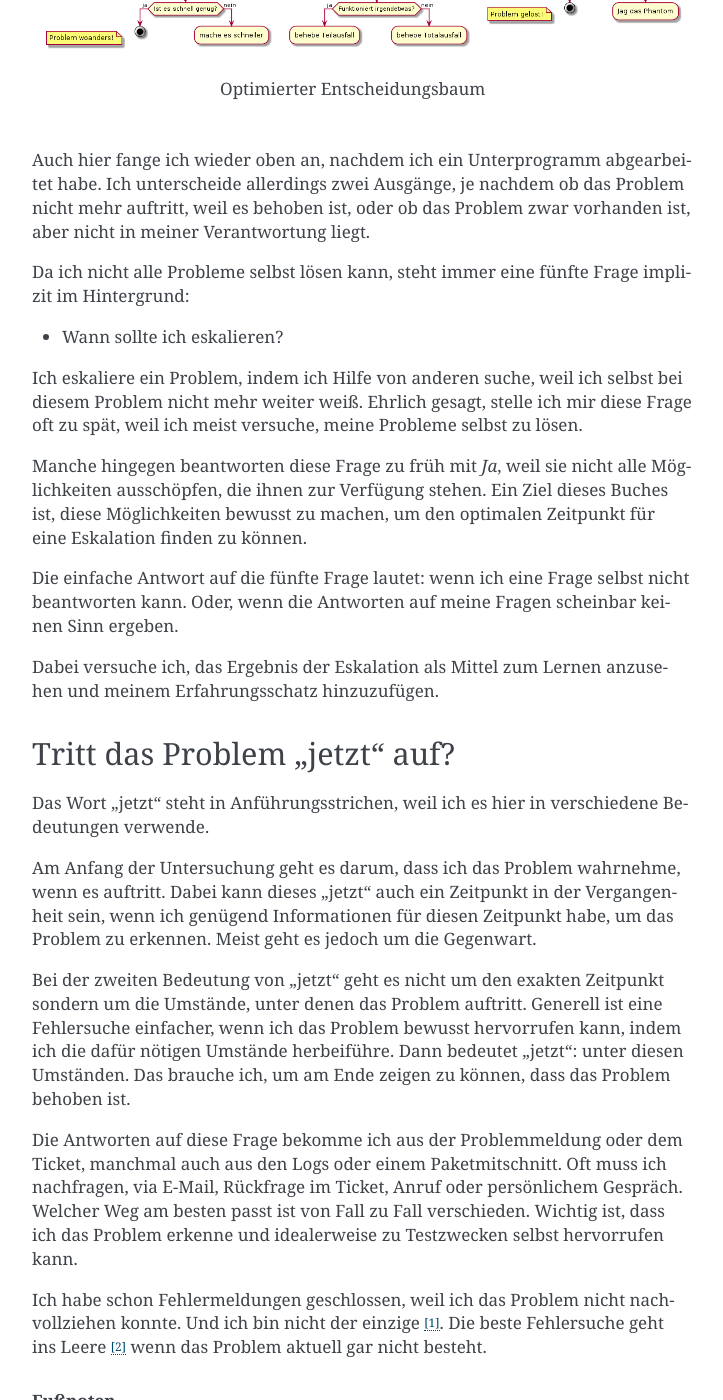
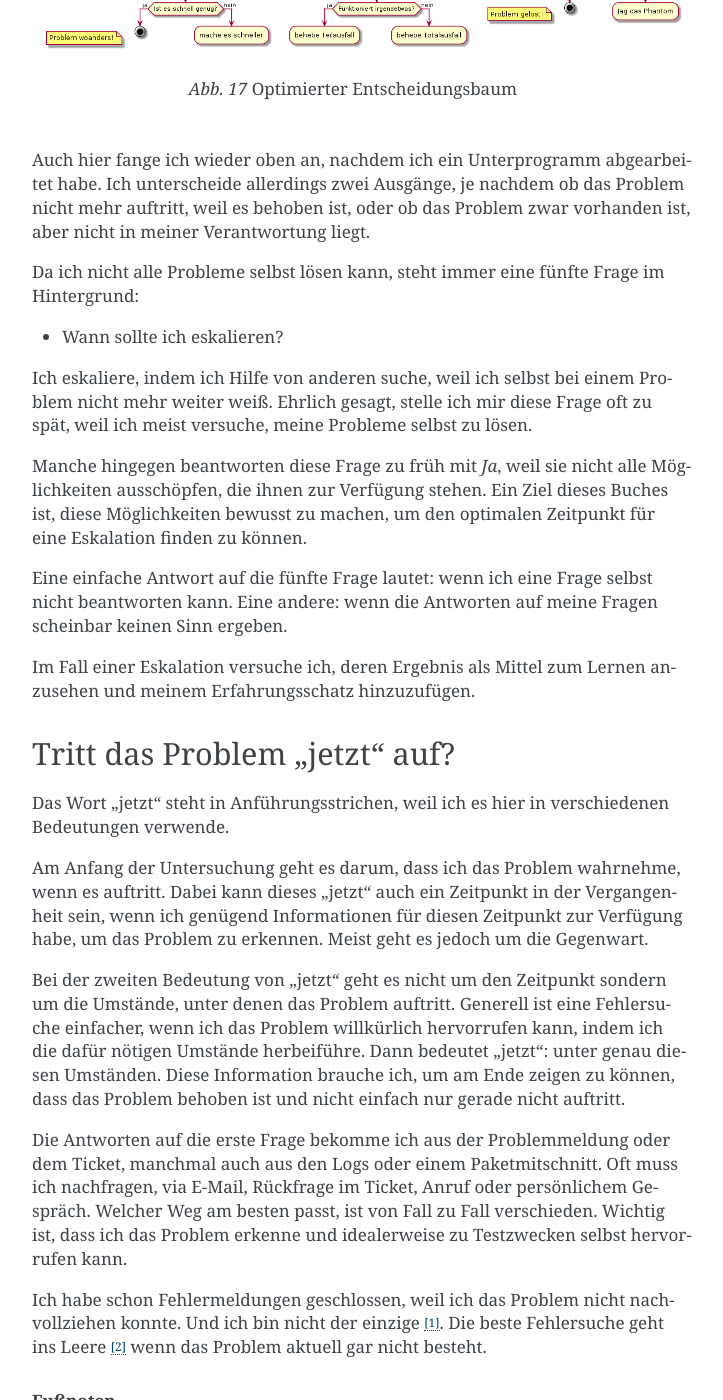
Before and after one commit to matwei-books/Fehlersuche-bei-IPsec-VPN-mit-IKEv2, a Sphinx documentation site: the page built from source/vorgehen/fragen.rst, in a window 1280 px wide and 1400 px high, scrolled down 968 px. Shown: the whole window, without its empty margins (388-1111 px from the left). Built offline with Sphinx 7.4.7, drawn with Linux system fonts in a browser that asks for light colours; some of the changed text lies outside the part shown.

Commit message:
für Veröffentlichung vorbereitet

```diff
--- a/source/index.rst
+++ b/source/index.rst
@@ -15,7 +15,7 @@
    einfuehrung
    grundlagen/index
    ikev2/index
-   vorgehen/fragen-empty
+   vorgehen/fragen
    vorgehen/antworten-empty
    fehler/index-empty
    anhang/index
--- a/source/vorgehen/fragen.rst
+++ b/source/vorgehen/fragen.rst
@@ -50,12 +48,12 @@
 aber nicht in meiner Verantwortung liegt.
 
 Da ich nicht alle Probleme selbst lösen kann,
-steht immer eine fünfte Frage implizit im Hintergrund:
+steht immer eine fünfte Frage im Hintergrund:
 
 -  Wann sollte ich eskalieren?
 
-Ich eskaliere ein Problem, indem ich Hilfe von anderen suche,
-weil ich selbst bei diesem Problem nicht mehr weiter weiß.
+Ich eskaliere, indem ich Hilfe von anderen suche,
+weil ich selbst bei einem Problem nicht mehr weiter weiß.
 Ehrlich gesagt, stelle ich mir diese Frage oft zu spät,
 weil ich meist versuche, meine Probleme selbst zu lösen.
 
@@ -65,44 +63,45 @@
 Ein Ziel dieses Buches ist, diese Möglichkeiten bewusst zu machen,
 um den optimalen Zeitpunkt für eine Eskalation finden zu können.
 
-Die einfache Antwort auf die fünfte Frage lautet:
+Eine einfache Antwort auf die fünfte Frage lautet:
 wenn ich eine Frage selbst nicht beantworten kann.
-Oder, wenn die Antworten auf meine Fragen scheinbar keinen Sinn ergeben.
+Eine andere: wenn die Antworten auf meine Fragen scheinbar keinen Sinn ergeben.
 
-Dabei versuche ich,
-das Ergebnis der Eskalation als Mittel zum Lernen anzusehen
+Im Fall einer Eskalation versuche ich,
+deren Ergebnis als Mittel zum Lernen anzusehen
 und meinem Erfahrungsschatz hinzuzufügen.
 
 Tritt das Problem "jetzt" auf?
 ------------------------------
 
 Das Wort "jetzt" steht in Anführungsstrichen,
-weil ich es hier in verschiedene Bedeutungen verwende.
+weil ich es hier in verschiedenen Bedeutungen verwende.
 
 Am Anfang der Untersuchung geht es darum,
 dass ich das Problem wahrnehme, wenn es auftritt.
 Dabei kann dieses "jetzt" auch ein Zeitpunkt in der Vergangenheit sein,
-wenn ich genügend Informationen für diesen Zeitpunkt habe,
+wenn ich genügend Informationen für diesen Zeitpunkt zur Verfügung habe,
 um das Problem zu erkennen.
 Meist geht es jedoch um die Gegenwart.
 
-Bei der zweiten Bedeutung von "jetzt" geht es nicht um den exakten Zeitpunkt
+Bei der zweiten Bedeutung von "jetzt" geht es nicht um den Zeitpunkt
 sondern um die Umstände,
 unter denen das Problem auftritt.
 Generell ist eine Fehlersuche einfacher,
-wenn ich das Problem bewusst hervorrufen kann,
+wenn ich das Problem willkürlich hervorrufen kann,
 indem ich die dafür nötigen Umstände herbeiführe.
-Dann bedeutet "jetzt": unter diesen Umständen.
-Das brauche ich,
+Dann bedeutet "jetzt": unter genau diesen Umständen.
+Diese Information brauche ich,
 um am Ende zeigen zu können,
-dass das Problem behoben ist.
+dass das Problem behoben ist
+und nicht einfach nur gerade nicht auftritt.
 
-Die Antworten auf diese Frage bekomme ich
+Die Antworten auf die erste Frage bekomme ich
 aus der Problemmeldung oder dem Ticket,
 manchmal auch aus den Logs oder einem Paketmitschnitt.
 Oft muss ich nachfragen,
 via E-Mail, Rückfrage im Ticket, Anruf oder persönlichem Gespräch.
-Welcher Weg am besten passt ist von Fall zu Fall verschieden.
+Welcher Weg am besten passt, ist von Fall zu Fall verschieden.
 Wichtig ist, dass ich das Problem erkenne
 und idealerweise zu Testzwecken selbst hervorrufen kann.
 
@@ -165,16 +164,16 @@
 
 Sehe ich hingegen keine ISAKMP bzw. IPsec SA,
 muss ich mir Gedanken machen,
-ob überhaupt Datenverkehr, für den SA konfiguriert wurden, ankommt.
+ob überhaupt Datenverkehr ankommt, für den SA konfiguriert wurden.
 Hierzu ist es hilfreich zu wissen,
 ob der Datenverkehr von meiner Seite des Netzes ausgeht,
 oder von der Seite des Peers.
 
 Im ersten Fall schaue ich nach,
-ob unverschlüsselte Datagramme am VPN Gateway ankommt,
-der an das Netz des Peers gerichtet ist.
+ob unverschlüsselte Datagramme am VPN Gateway ankommen,
+die an das Netz des Peers gerichtet sind.
 Im zweiten Fall,
-ob IKE-Datagramme auf der externen Seite meines VPN-Gateways ankommt.
+ob IKE-Datagramme auf der externen Seite meines VPN-Gateways ankommen.
 Das heißt ich suche nach Datenverkehr,
 der den Aufbau eines VPN-Tunnels auslöst.
 Gibt es diesen Datenverkehr nicht,
@@ -203,7 +202,7 @@
 Ich frage immer detaillierter nach,
 bis ich zum Kern des Problems komme
 und behebe dabei entdeckte Fehler
-bis ich schließlich Daten verschlüsselt übertragen kann.
+bis schließlich Daten im Tunnel übertragen werden.
 Erst dann kann ich zur nächsten grundlegenden Frage übergehen.
 
 Funktioniert alles?
```
Also changed, not shown: other parts of source/vorgehen/fragen.rst (+13 -15 lines), source/vorgehen/fragen-empty.rst (deleted, +0 -15 lines).
